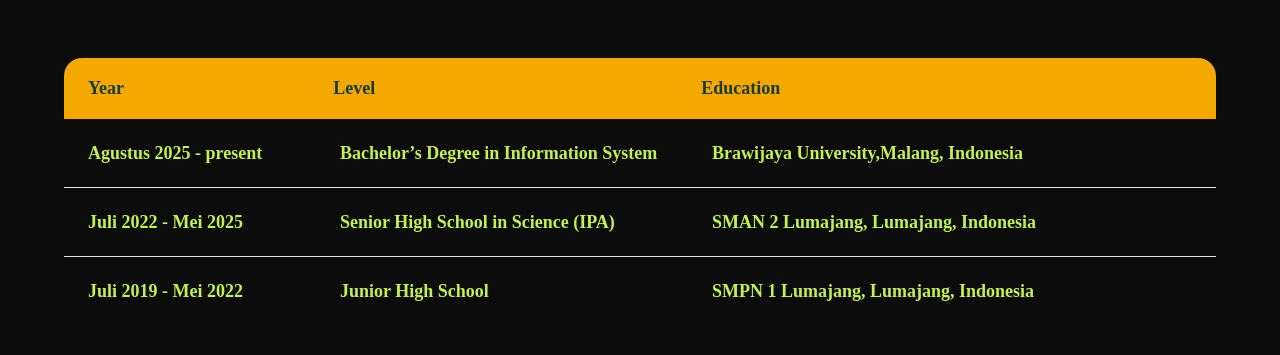
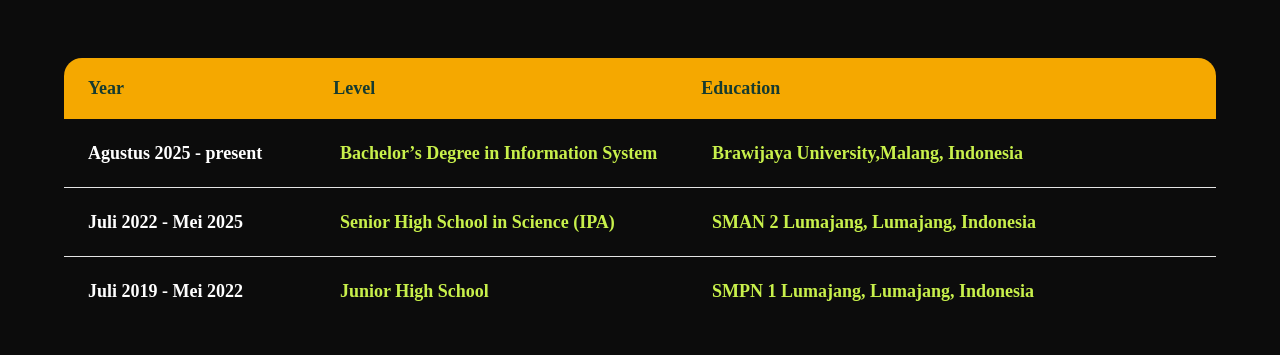
Before and after one commit to azzahraputri0/azzahra_putri_muhfida, a Next.js app: page /abouts in a window 1280 px wide. Shown: the part 1080-1435 px from the top of the page. Built offline with nearby package versions, Linux system fonts and the light colour scheme; a web font is replaced by a local one.

Commit message:
Update EducationSection.tsx

```diff
--- a/components/EducationSection.tsx
+++ b/components/EducationSection.tsx
@@ -45,7 +45,7 @@
               key={index}
               className="grid gap-3 border-b px-6 py-5 text-lg last:border-b-0 md:grid-cols-[1fr_1.5fr_2fr] text-[#C8F04B]"
             >
-              <div className="font-bold">{item.year}</div>
+              <div className="font-bold text-white">{item.year}</div>
               <div className="font-bold">{item.level}</div>
               <div className="font-bold">{item.education}</div>
             </div>
```
